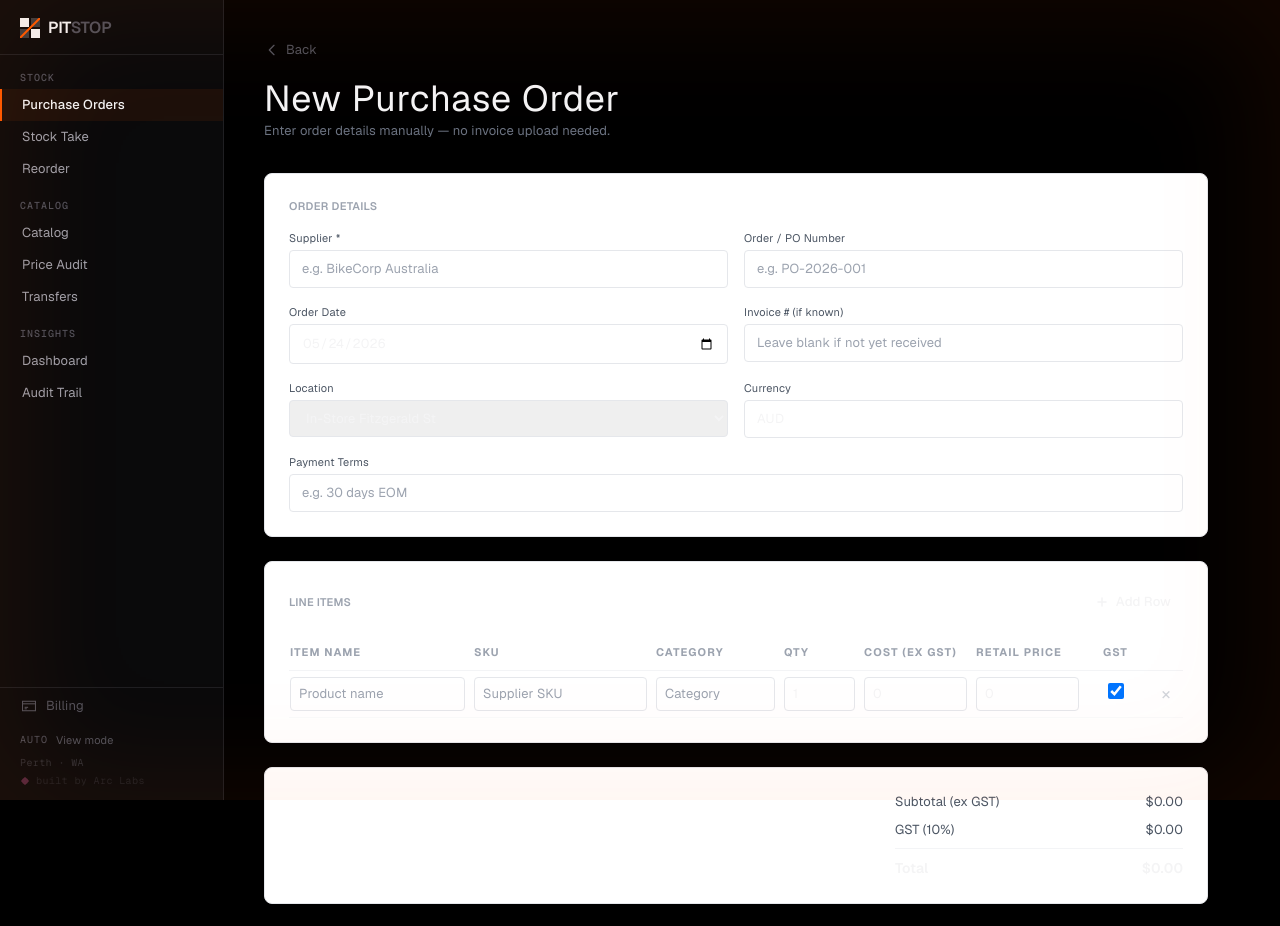
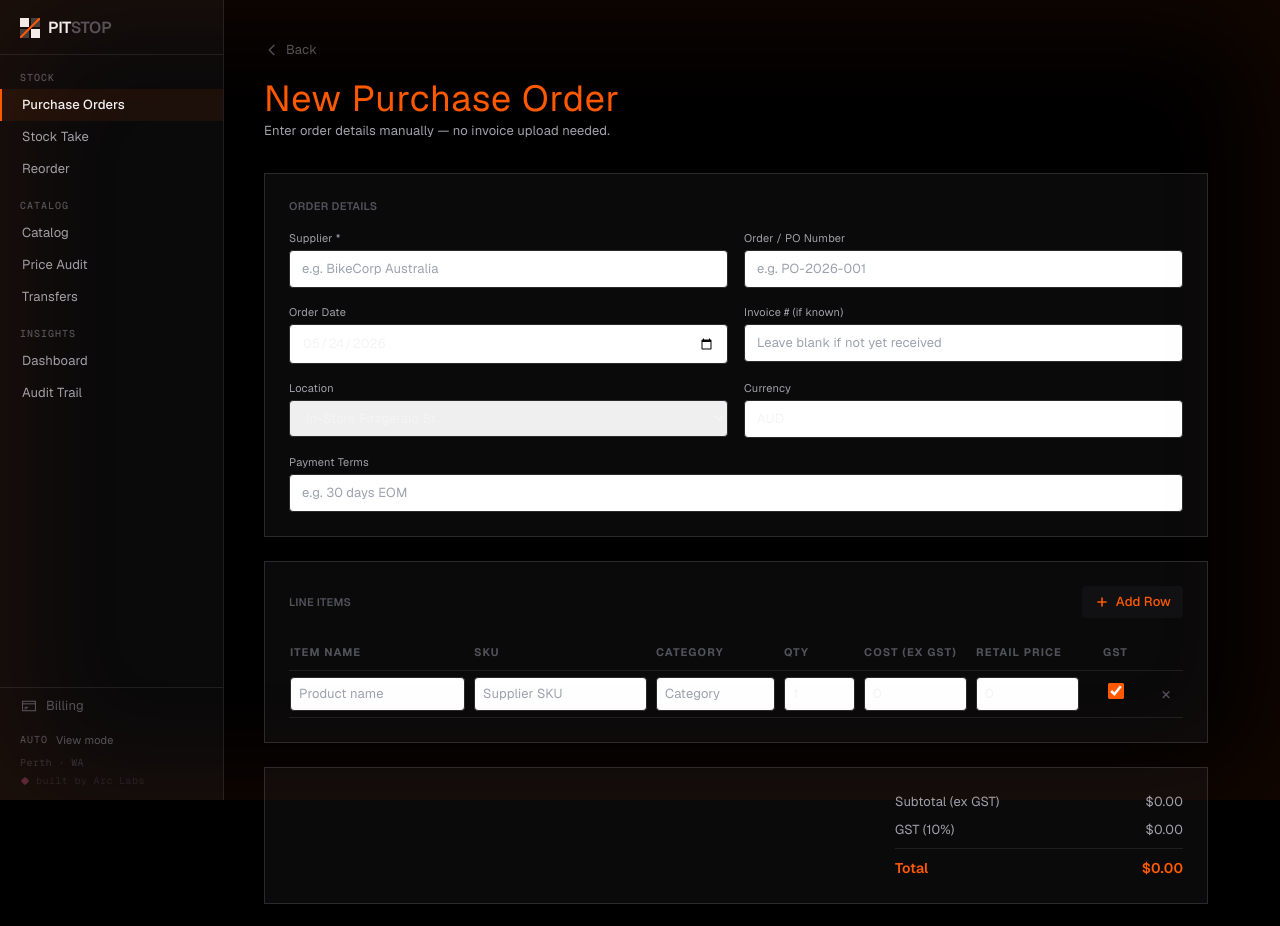
Before and after one commit to romainhtw/PitStop, a Next.js app: page /purchase-orders/new/manual in a window 1280 px wide. Shown: the top 926 px of the page. Built offline with nearby package versions, Linux system fonts and the light colour scheme.

Commit message:
fix: reskin manual PO page to design system tokens
Replace brand-green/brand-sage/gray-* with design system tokens.
Flat section cards (remove rounded-lg).

Co-Authored-By: Claude Sonnet 4.6 <noreply@anthropic.com>

```diff
--- a/app/purchase-orders/new/manual/page.tsx
+++ b/app/purchase-orders/new/manual/page.tsx
@@ -22,8 +22,8 @@ export default function ManualPurchaseOrderPage() {
   const [submitting, setSubmitting] = useState(false);
   const [error, setError] = useState<string | null>(null);
 
-  const inputCls = "w-full rounded border border-gray-200 px-3 py-2 text-sm focus:outline-none focus:ring-2 focus:ring-brand-green/40 focus:border-brand-green";
-  const cellCls = "w-full rounded border border-gray-200 px-2 py-1.5 text-sm focus:outline-none focus:ring-1 focus:ring-brand-green/40 focus:border-brand-green";
+  const inputCls = "w-full rounded border border-border-1 px-3 py-2 text-sm focus:outline-none focus:ring-2 focus:ring-accent/40 focus:border-accent";
+  const cellCls = "w-full rounded border border-border-1 px-2 py-1.5 text-sm focus:outline-none focus:ring-1 focus:ring-accent/40 focus:border-accent";
 
   const updateItem = (idx: number, patch: Partial<LineItem>) =>
     setLineItems((prev) => prev.map((it, i) => (i === idx ? { ...it, ...patch } : it)));
@@ -84,54 +84,54 @@ export default function ManualPurchaseOrderPage() {
   return (
     <div className="p-10 max-w-5xl">
       <div className="mb-4"><BackButton /></div>
-      <h1 className="font-display text-4xl leading-none tracking-wide text-brand-green mb-1">New Purchase Order</h1>
-      <p className="text-gray-500 text-sm mb-8">Enter order details manually — no invoice upload needed.</p>
+      <h1 className="font-display text-4xl leading-none tracking-wide text-accent mb-1">New Purchase Order</h1>
+      <p className="text-text-secondary text-sm mb-8">Enter order details manually — no invoice upload needed.</p>
 
       {/* Header */}
-      <div className="bg-white rounded-lg border border-gray-200 p-6 mb-6">
-        <h2 className="text-xs font-semibold text-gray-400 uppercase tracking-wide mb-4">Order Details</h2>
+      <div className="bg-surface-1 border border-border-1 p-6 mb-6">
+        <h2 className="text-xs font-semibold text-text-tertiary uppercase tracking-wide mb-4">Order Details</h2>
         <div className="grid grid-cols-2 gap-4">
           <div>
-            <label className="text-xs text-gray-600 mb-1 block">Supplier *</label>
+            <label className="text-xs text-text-secondary mb-1 block">Supplier *</label>
             <input className={inputCls} value={supplier} placeholder="e.g. BikeCorp Australia" onChange={(e) => setSupplier(e.target.value)} />
           </div>
           <div>
-            <label className="text-xs text-gray-600 mb-1 block">Order / PO Number</label>
+            <label className="text-xs text-text-secondary mb-1 block">Order / PO Number</label>
             <input className={inputCls} value={orderNumber} placeholder="e.g. PO-2026-001" onChange={(e) => setOrderNumber(e.target.value)} />
           </div>
           <div>
-            <label className="text-xs text-gray-600 mb-1 block">Order Date</label>
+            <label className="text-xs text-text-secondary mb-1 block">Order Date</label>
             <input type="date" className={inputCls} value={invoiceDate} onChange={(e) => setInvoiceDate(e.target.value)} />
           </div>
           <div>
-            <label className="text-xs text-gray-600 mb-1 block">Invoice # (if known)</label>
+            <label className="text-xs text-text-secondary mb-1 block">Invoice # (if known)</label>
             <input className={inputCls} value={invoiceNumber} placeholder="Leave blank if not yet received" onChange={(e) => setInvoiceNumber(e.target.value)} />
           </div>
           <div>
-            <label className="text-xs text-gray-600 mb-1 block">Location</label>
+            <label className="text-xs text-text-secondary mb-1 block">Location</label>
             <select className={inputCls} value={location} onChange={(e) => setLocation(e.target.value as PurchaseOrder["location"])}>
               <option value="In-Store Fitzgerald St">In-Store Fitzgerald St</option>
               <option value="Warehouse">Warehouse</option>
             </select>
           </div>
           <div>
-            <label className="text-xs text-gray-600 mb-1 block">Currency</label>
+            <label className="text-xs text-text-secondary mb-1 block">Currency</label>
             <input className={inputCls} value={currency} maxLength={3} placeholder="AUD" onChange={(e) => setCurrency(e.target.value.toUpperCase())} />
           </div>
           <div className="col-span-2">
-            <label className="text-xs text-gray-600 mb-1 block">Payment Terms</label>
+            <label className="text-xs text-text-secondary mb-1 block">Payment Terms</label>
             <input className={inputCls} value={paymentTerms} placeholder="e.g. 30 days EOM" onChange={(e) => setPaymentTerms(e.target.value)} />
           </div>
         </div>
       </div>
 
       {/* Line Items */}
-      <div className="bg-white rounded-lg border border-gray-200 p-6 mb-6">
+      <div className="bg-surface-1 border border-border-1 p-6 mb-6">
         <div className="flex items-center justify-between mb-4">
-          <h2 className="text-xs font-semibold text-gray-400 uppercase tracking-wide">Line Items</h2>
+          <h2 className="text-xs font-semibold text-text-tertiary uppercase tracking-wide">Line Items</h2>
           <button
             onClick={addRow}
-            className="inline-flex items-center gap-1.5 bg-brand-sage hover:bg-brand-sage/80 text-brand-green text-sm font-medium px-3 py-1.5 rounded transition-colors"
+            className="inline-flex items-center gap-1.5 bg-surface-2 hover:bg-surface-2 text-accent text-sm font-medium px-3 py-1.5 rounded transition-colors"
           >
             <svg className="w-4 h-4" viewBox="0 0 20 20" fill="currentColor">
               <path fillRule="evenodd" d="M10 4a1 1 0 011 1v4h4a1 1 0 110 2h-4v4a1 1 0 11-2 0v-4H5a1 1 0 110-2h4V5a1 1 0 011-1z" clipRule="evenodd" />
@@ -142,7 +142,7 @@ export default function ManualPurchaseOrderPage() {
         <div className="overflow-x-auto">
           <table className="w-full text-sm">
             <thead>
-              <tr className="text-left text-[11px] text-gray-400 uppercase tracking-widest border-b border-gray-100">
+              <tr className="text-left text-[11px] text-text-tertiary uppercase tracking-widest border-b border-border-0">
                 <th className="py-2 pr-2">Item Name</th>
                 <th className="py-2 pr-2">SKU</th>
                 <th className="py-2 pr-2 w-32">Category</th>
@@ -155,7 +155,7 @@ export default function ManualPurchaseOrderPage() {
             </thead>
             <tbody>
               {lineItems.map((li, idx) => (
-                <tr key={li.id} className="border-b border-gray-50">
+                <tr key={li.id} className="border-b border-border-0">
                   <td className="py-1.5 pr-2">
                     <input className={cellCls} value={li.name} placeholder="Product name" onChange={(e) => updateItem(idx, { name: e.target.value })} />
                   </td>
@@ -175,10 +175,10 @@ export default function ManualPurchaseOrderPage() {
                     <input type="number" step="0.01" min={0} className={cellCls} value={li.retailPrice} onChange={(e) => updateItem(idx, { retailPrice: Number(e.target.value) || 0 })} />
                   </td>
                   <td className="py-1.5 pr-2 text-center">
-                    <input type="checkbox" checked={li.gstApplicable} onChange={(e) => updateItem(idx, { gstApplicable: e.target.checked })} className="w-4 h-4 accent-brand-green" />
+                    <input type="checkbox" checked={li.gstApplicable} onChange={(e) => updateItem(idx, { gstApplicable: e.target.checked })} className="w-4 h-4 accent-[#FF5A00]" />
                   </td>
                   <td className="py-1.5">
-                    <button onClick={() => removeRow(idx)} className="w-7 h-7 flex items-center justify-center text-gray-300 hover:text-red-500 text-xl leading-none rounded transition-colors">&times;</button>
+                    <button onClick={() => removeRow(idx)} className="w-7 h-7 flex items-center justify-center text-text-tertiary hover:text-red-500 text-xl leading-none rounded transition-colors">&times;</button>
                   </td>
                 </tr>
               ))}
@@ -193,16 +193,16 @@ export default function ManualPurchaseOrderPage() {
       </div>
 
       {/* Totals */}
-      <div className="bg-white rounded-lg border border-gray-200 p-6 mb-6">
+      <div className="bg-surface-1 border border-border-1 p-6 mb-6">
         <div className="flex justify-end">
           <div className="w-72 space-y-2 text-sm">
-            <div className="flex justify-between text-gray-600">
+            <div className="flex justify-between text-text-secondary">
               <span>Subtotal (ex GST)</span><span>${subtotal.toFixed(2)}</span>
             </div>
-            <div className="flex justify-between text-gray-600">
+            <div className="flex justify-between text-text-secondary">
               <span>GST (10%)</span><span>${gst.toFixed(2)}</span>
             </div>
-            <div className="flex justify-between text-base font-semibold text-brand-green border-t border-gray-100 pt-2">
+            <div className="flex justify-between text-base font-semibold text-accent border-t border-border-0 pt-2">
               <span>Total</span><span>${total.toFixed(2)}</span>
             </div>
           </div>
@@ -214,11 +214,11 @@ export default function ManualPurchaseOrderPage() {
       )}
 
       <div className="flex items-center justify-between">
-        <p className="text-xs text-gray-400">You can upload the invoice PDF later from the review page.</p>
+        <p className="text-xs text-text-tertiary">You can upload the invoice PDF later from the review page.</p>
         <button
           onClick={handleCreate}
           disabled={submitting}
-          className="inline-flex items-center gap-2 bg-brand-green hover:bg-brand-green/90 disabled:opacity-60 text-white text-sm font-semibold px-6 py-2.5 rounded transition-colors"
+          className="inline-flex items-center gap-2 bg-accent hover:bg-accent-dim disabled:opacity-60 text-white text-sm font-semibold px-6 py-2.5 rounded transition-colors"
         >
           {submitting && (
             <svg className="w-4 h-4 animate-spin" viewBox="0 0 24 24" fill="none">
```
